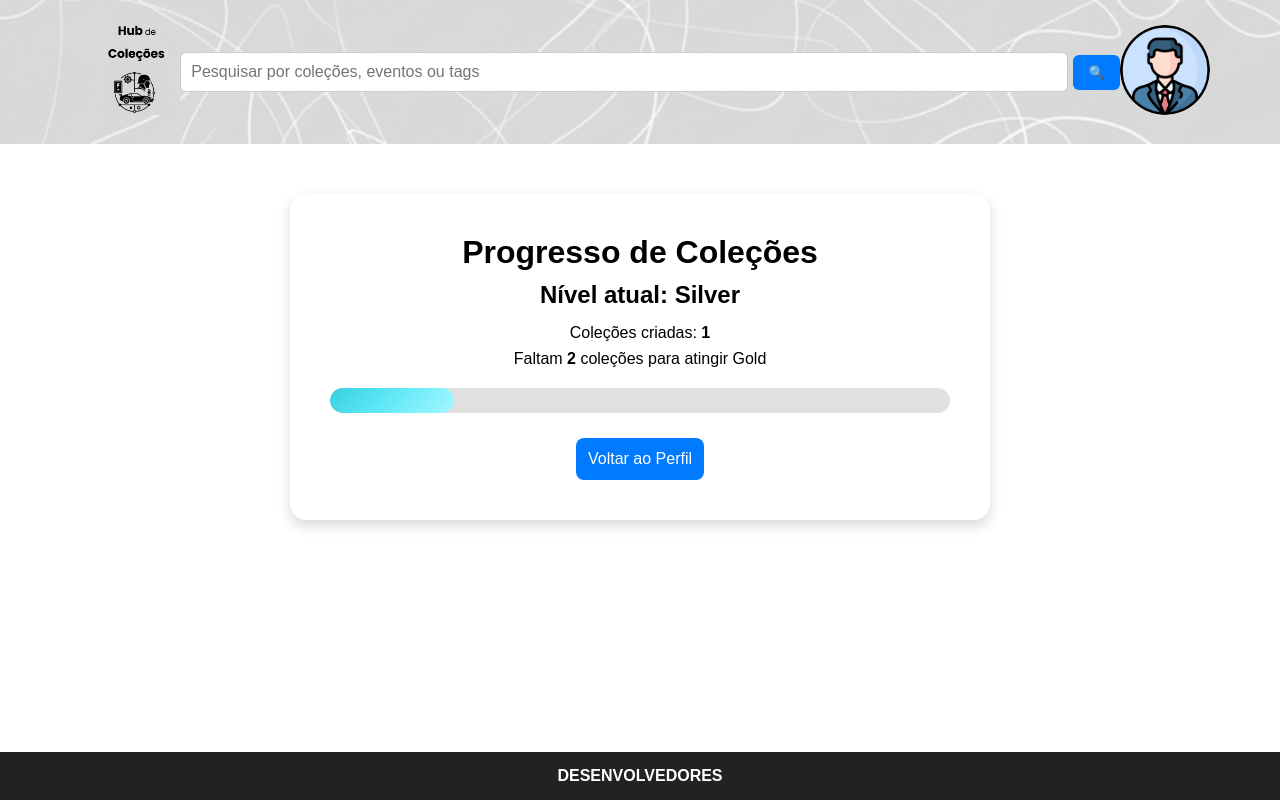
After one commit to diogo-tavares/EIS_2526-G2_MEEC, a PHP site: page /progress.php in a window 1280 px wide. The commit adds this page. Run offline with PHP 8.4, Linux system fonts and the light colour scheme; a user stored in the database is signed in; data comes from the database, SQL or seed files in the repository; tables that the repository leaves empty hold one stand-in row (values such as "Sample post").

Commit message:
perfil atualizado

```diff
--- /dev/null
+++ b/Teamwork/public_html/progress.php
@@ -0,0 +1,182 @@
+<?php
+session_start();
+require_once 'php/db.php';
+require_once 'php/auth.php';
+require_once 'php/get_profile_pic.php';
+
+// Só entrar logado
+if (!isset($_SESSION['user_id'])) {
+    header("Location: login.php");
+    exit;
+}
+
+$user_id = $_SESSION['user_id'];
+
+/* -------------------------------
+   Buscar número de coleções
+--------------------------------*/
+$stmt = $conn->prepare("SELECT COUNT(*) AS total FROM collections WHERE user_id = ?");
+$stmt->bind_param("i", $user_id);
+$stmt->execute();
+$total = $stmt->get_result()->fetch_assoc()['total'];
+$stmt->close();
+
+/* -------------------------------
+   Determinar label atual e próxima
+--------------------------------*/
+if ($total == 0) {
+    $current_label = "Sem badge";
+    $next_label = "Silver";
+    $needed = 1;
+} elseif ($total <= 2) {
+    $current_label = "Silver";
+    $next_label = "Gold";
+    $needed = 3 - $total;
+} elseif ($total <= 4) {
+    $current_label = "Gold";
+    $next_label = "Diamond";
+    $needed = 5 - $total;
+} else {
+    $current_label = "Diamond";
+    $next_label = "— já atingiu o nível máximo!";
+    $needed = 0;
+}
+
+/* -------------------------------
+   Mapear labels para classes CSS
+--------------------------------*/
+function badge_class_from_label(string $label): ?string {
+    switch ($label) {
+        case 'Silver':  return 'badge-silver';
+        case 'Gold':    return 'badge-gold';
+        case 'Diamond': return 'badge-diamond';
+        default:        return null; // "Sem badge" ou texto normal
+    }
+}
+
+$current_badge_class = badge_class_from_label($current_label);
+$next_badge_class    = badge_class_from_label($next_label);
+
+/* -------------------------------
+   Calcular percentagem para barra
+--------------------------------*/
+$max = 5;
+$progress = min(100, ($total / $max) * 100);
+?>
+<!DOCTYPE html>
+<html lang="pt">
+<head>
+    <meta charset="UTF-8">
+    <title>Progresso do Utilizador</title>
+    <link rel="stylesheet" href="css/style.css?v=5">
+
+    <style>
+        .progress-wrapper {
+            max-width: 700px;
+            margin: 50px auto 80px auto;
+            background: white;
+            padding: 40px;
+            border-radius: 16px;
+            box-shadow: 0 6px 14px rgba(0,0,0,0.15);
+            text-align: center;
+        }
+
+        .progress-bar-bg {
+            width: 100%;
+            height: 25px;
+            background: #e0e0e0;
+            border-radius: 20px;
+            margin-top: 20px;
+            overflow: hidden;
+        }
+
+        .progress-bar-fill {
+            height: 100%;
+            width: <?= $progress ?>%;
+            background: linear-gradient(135deg, #35d0e0, #63e9f7, #a7f7ff);
+            border-radius: 20px;
+            transition: width 0.5s;
+        }
+
+        .progress-wrapper h1 {
+            margin-bottom: 10px;
+        }
+    </style>
+</head>
+
+<body>
+
+<header class="top-bar-home">
+    <div class="logo">
+        <a href="homepage.php">
+            <img src="images/logo.png" alt="Logo">
+        </a>
+    </div>
+
+    <div class="search-bar">
+        <input type="text" placeholder="Pesquisar por coleções, eventos ou tags">
+        <button>🔍</button>
+    </div>
+
+    <div class="user-icon">
+        <a href="perfil.php">
+            <img
+                src="<?= htmlspecialchars($user_photo ?? 'images/profile.png') ?>"
+                height="90"
+                style="border-radius:50%;object-fit:cover;"
+            >
+        </a>
+    </div>
+</header>
+
+<div class="progress-wrapper">
+    <h1>Progresso de Coleções</h1>
+
+    <h2>
+        Nível atual:
+        <?php if ($current_badge_class): ?>
+            <span class="user-badge <?= $current_badge_class ?>">
+                <?= htmlspecialchars($current_label) ?>
+            </span>
+        <?php else: ?>
+            <strong><?= htmlspecialchars($current_label) ?></strong>
+        <?php endif; ?>
+    </h2>
+
+    <p style="margin-top:15px;">
+        Coleções criadas: <strong><?= $total ?></strong>
+    </p>
+
+    <?php if ($needed > 0): ?>
+        <p style="margin-top:8px;">
+            Faltam <strong><?= $needed ?></strong> coleções para atingir
+            <?php if ($next_badge_class): ?>
+                <span class="user-badge <?= $next_badge_class ?>">
+                    <?= htmlspecialchars($next_label) ?>
+                </span>
+            <?php else: ?>
+                <strong><?= htmlspecialchars($next_label) ?></strong>
+            <?php endif; ?>
+        </p>
+    <?php else: ?>
+        <p style="margin-top:8px;">
+            🎉 Atingiste o nível máximo!
+            <span class="user-badge badge-diamond">Diamond</span> 💎
+        </p>
+    <?php endif; ?>
+
+    <div class="progress-bar-bg">
+        <div class="progress-bar-fill"></div>
+    </div>
+
+    <button onclick="window.location.href='perfil.php'" class="btn-primary" style="margin-top:25px;">
+        Voltar ao Perfil
+    </button>
+</div>
+
+<footer class="bottom-bar">
+    <a href="desenvolvedores.php">DESENVOLVEDORES</a>
+</footer>
+
+</body>
+</html>
```
Also changed, not shown: Teamwork/public_html/perfil.php (+93 -61 lines).
